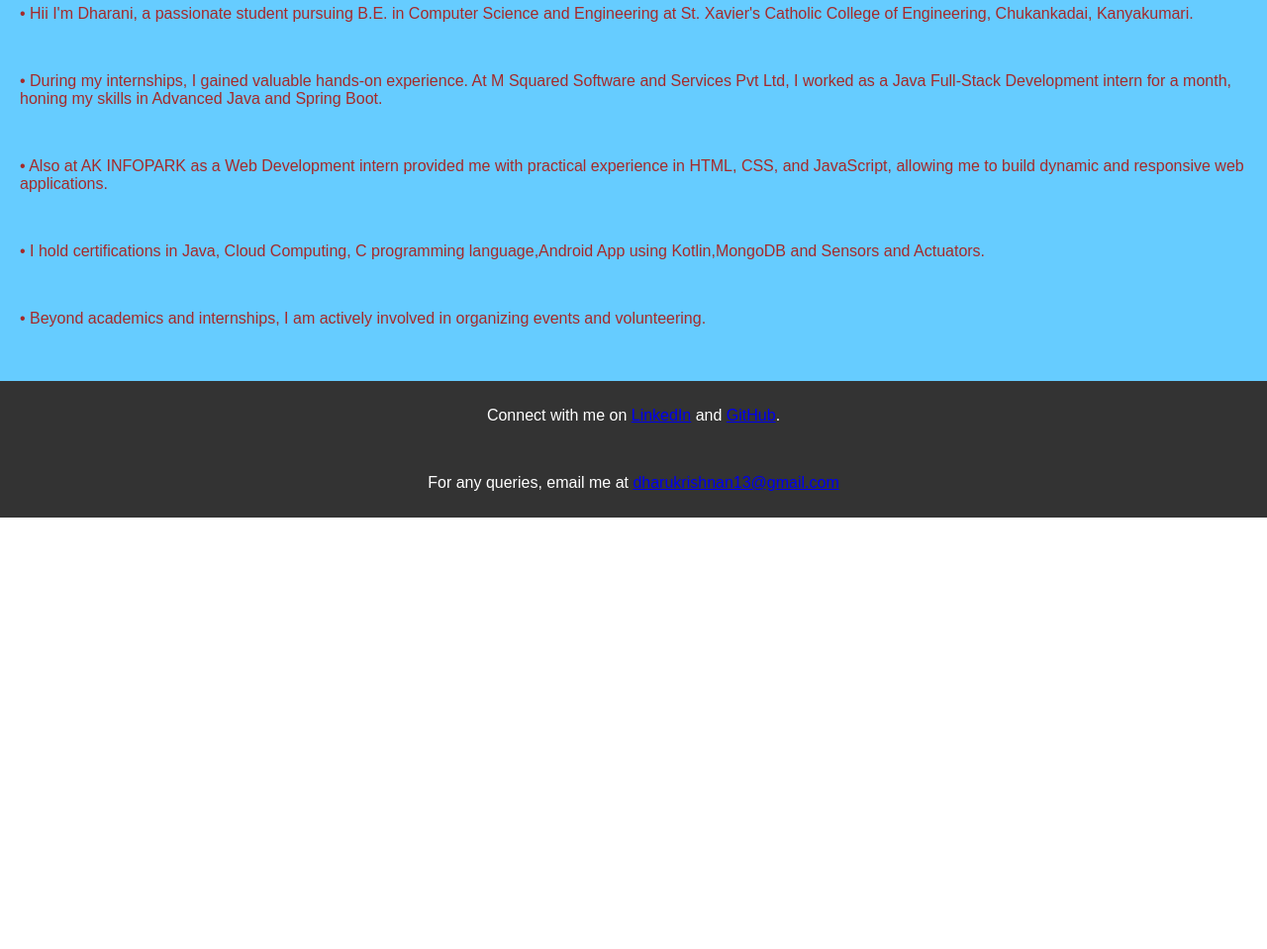
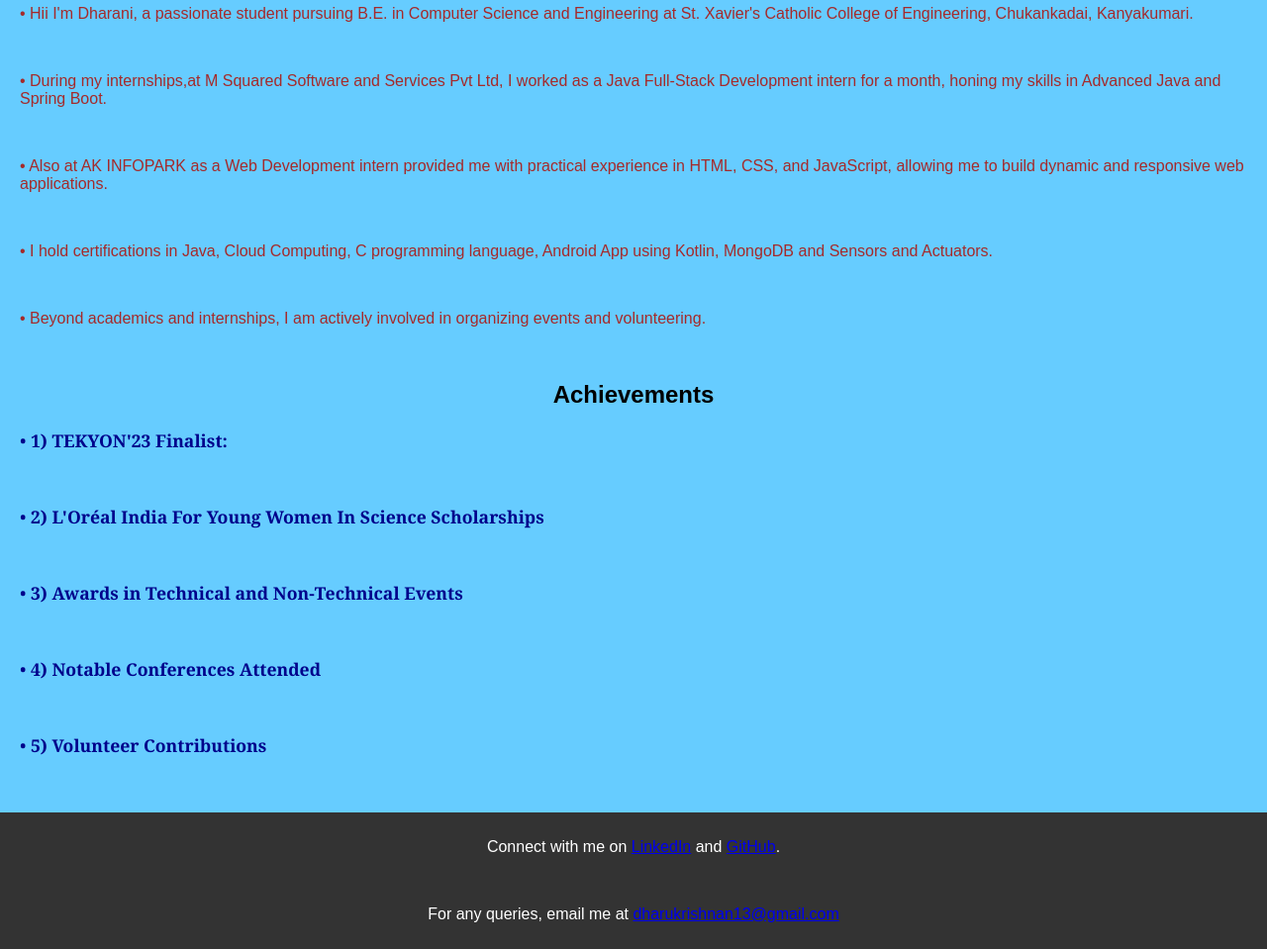
Before and after one commit to Dharu-k/Portfolio, a plain HTML site: page about.html in a window 1280 px wide. Shown: the part 121-1080 px from the top of the page at 99% size. Before the commit the page ends 800 px from the top, so only its background shows below. Drawn offline with Linux system fonts and the light colour scheme.

Commit message:
Update about.html
added achievements topic

```diff
--- a/about.html
+++ b/about.html
@@ -19,14 +19,31 @@
     </header>
 
     <section id="about">
-        <h2>About Me</h2>
+       <center><h2>About Me</h2></center>
         <p style="color: brown;">• Hii I'm Dharani, a passionate student pursuing B.E. in Computer Science and Engineering at St. Xavier's Catholic College of Engineering, Chukankadai, Kanyakumari.</p><br>
-        <p style="color: brown;">• During my internships, I gained valuable hands-on experience. At M Squared Software and Services Pvt Ltd, I worked as a Java Full-Stack Development intern for a month, honing my skills in Advanced Java and Spring Boot.</p><br>
+        <p style="color: brown;">• During my internships,at M Squared Software and Services Pvt Ltd, I worked as a Java Full-Stack Development intern for a month, honing my skills in Advanced Java and Spring Boot.</p><br>
         <p style="color: brown;">• Also at AK INFOPARK as a Web Development intern provided me with practical experience in HTML, CSS, and JavaScript, allowing me to build dynamic and responsive web applications.</p><br>
-        <p style="color: brown;">• I hold certifications in Java, Cloud Computing, C programming language,Android App using Kotlin,MongoDB and Sensors and Actuators.</p><br>
-        <p style="color: brown;">• Beyond academics and internships, I am actively involved in organizing events and volunteering.  </p><br>
+        <p style="color: brown;">• I hold certifications in Java, Cloud Computing, C programming language, Android App using Kotlin, MongoDB and Sensors and Actuators.</p><br>
+        <p style="color: brown;">• Beyond academics and internships, I am actively involved in organizing events and volunteering.</p><br>
 
+      <center><h2>Achievements</h2></center>
+        <p style="color: darkblue; font-family: 'Georgia', serif; font-size: 1.1em;">
+            • <strong>1) TEKYON'23 Finalist:</strong>
+        </p><br>
+        <p style="color: darkblue; font-family: 'Georgia', serif; font-size: 1.1em;">
+            • <strong>2) L'Oréal India For Young Women In Science Scholarships</strong>
+        </p><br>
+        <p style="color: darkblue; font-family: 'Georgia', serif; font-size: 1.1em;">
+            • <strong>3) Awards in Technical and Non-Technical Events</strong>
+        </p><br>
+        <p style="color: darkblue; font-family: 'Georgia', serif; font-size: 1.1em;">
+            • <strong>4) Notable Conferences Attended</strong>
+        </p><br>
+        <p style="color: darkblue; font-family: 'Georgia', serif; font-size: 1.1em;">
+            • <strong>5) Volunteer Contributions</strong>
+        </p><br>
     </section>
+
 
     <footer>
         <p>Connect with me on <a href="https://www.linkedin.com/in/dharani-k-66b71429a">LinkedIn</a> and <a href="https://github.com/Dharu-k">GitHub</a>.</p><br>
```
